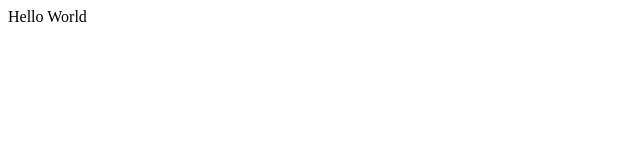
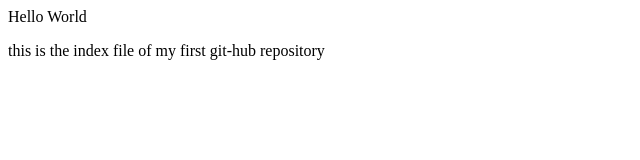
Before and after one commit to khalid00103/First, a plain HTML site: page index.html in a window 1280 px wide. Shown: the whole page, without its empty margins (0-640 px from the left). Drawn offline with Linux system fonts and the light colour scheme.

Commit message:
Update index.html

```diff
--- a/index.html
+++ b/index.html
@@ -1 +1,2 @@
 <p>Hello World<p>
+<p>this is the index file of my first git-hub repository</p>
```
